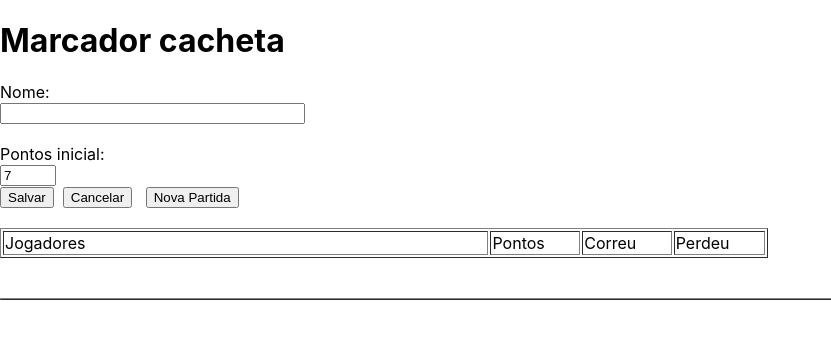
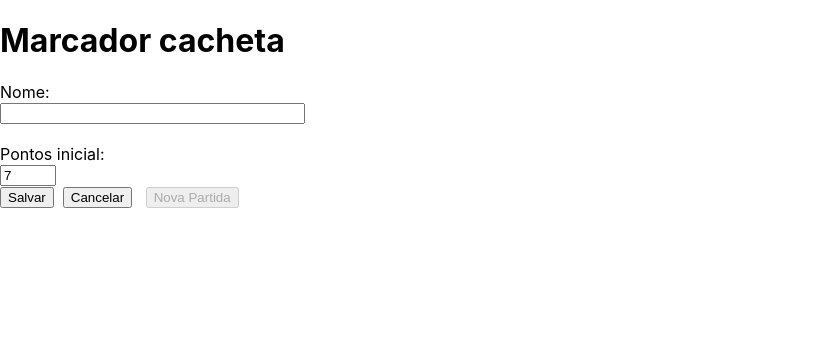
Before and after one commit to nicolasgfe/MarcadorBaralhoReact, a React (Create React App) app: page / in a window 1280 px wide. Shown: the top 338 px of the page, without its empty margins (0-831 px from the left). Built offline with nearby package versions, Linux system fonts and the light colour scheme.

Commit message:
feat: Alterando para não mostrar nada quando nossa lista de jogadores estiver vazia, e ocultando botão de 'nova partida'.

```diff
--- a/src/App.js
+++ b/src/App.js
@@ -36,11 +36,20 @@ const App = () => {
       <h1>Marcador cacheta</h1>
       <ExpensesForm onSave={updateList} />
       &nbsp; &nbsp;
-      <input type="button" value="Nova Partida" onClick={clear} />
+      <input type="button" value="Nova Partida" onClick={clear} disabled={(!items.length > 0)} />
       <br /><br />
-      <EditValue players={items} onSave={editList} />
-      <br /><br />
-      <ExpensesList players={items} />
+      {
+        items.length > 0 ? (
+          <>
+            <EditValue players={items} onSave={editList} />
+            <br /><br />
+            <ExpensesList players={items} />
+          </>
+        ) : (
+          <>
+          </>
+        )
+      }
     </div>
   )
 }
```
